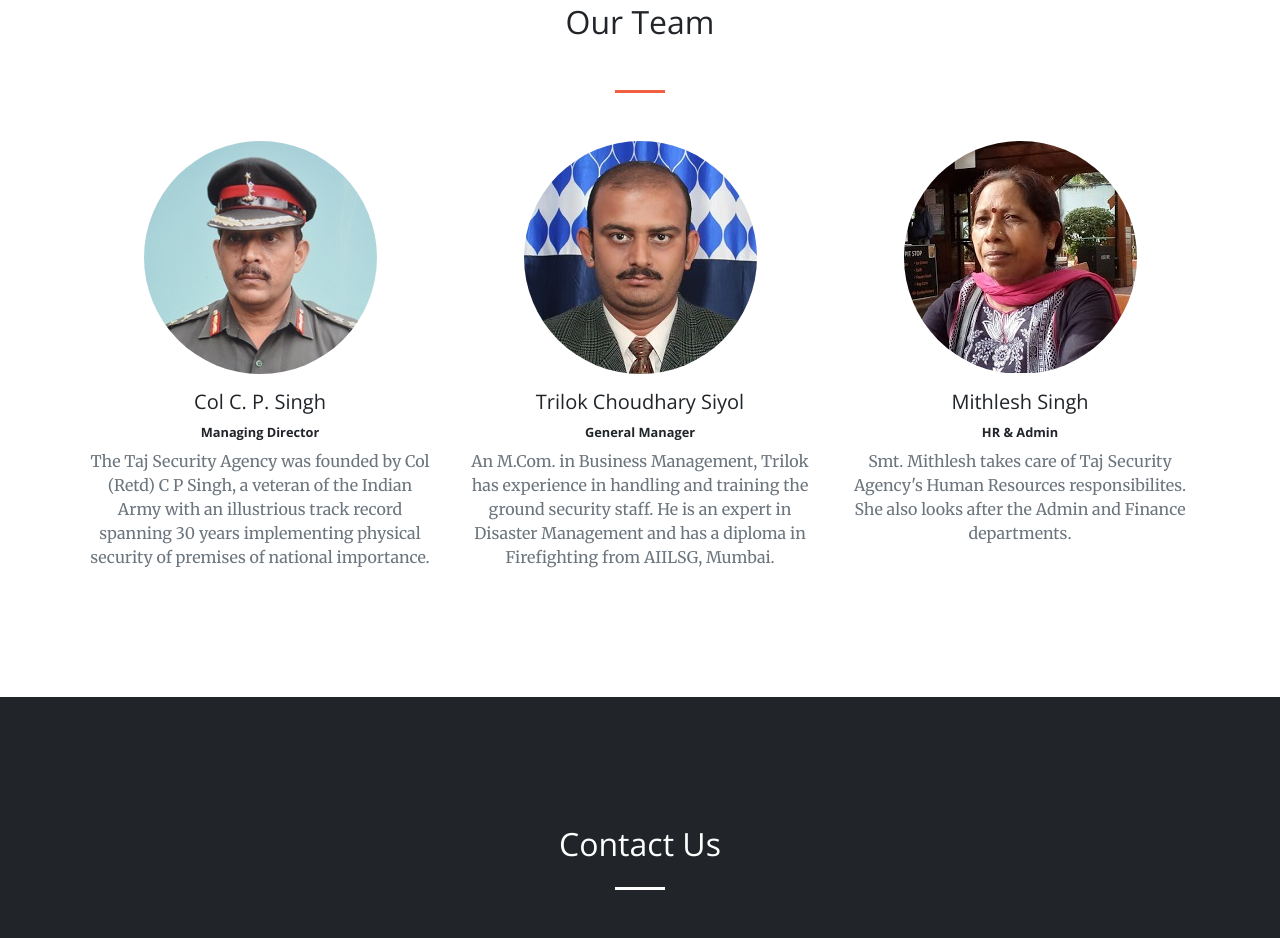
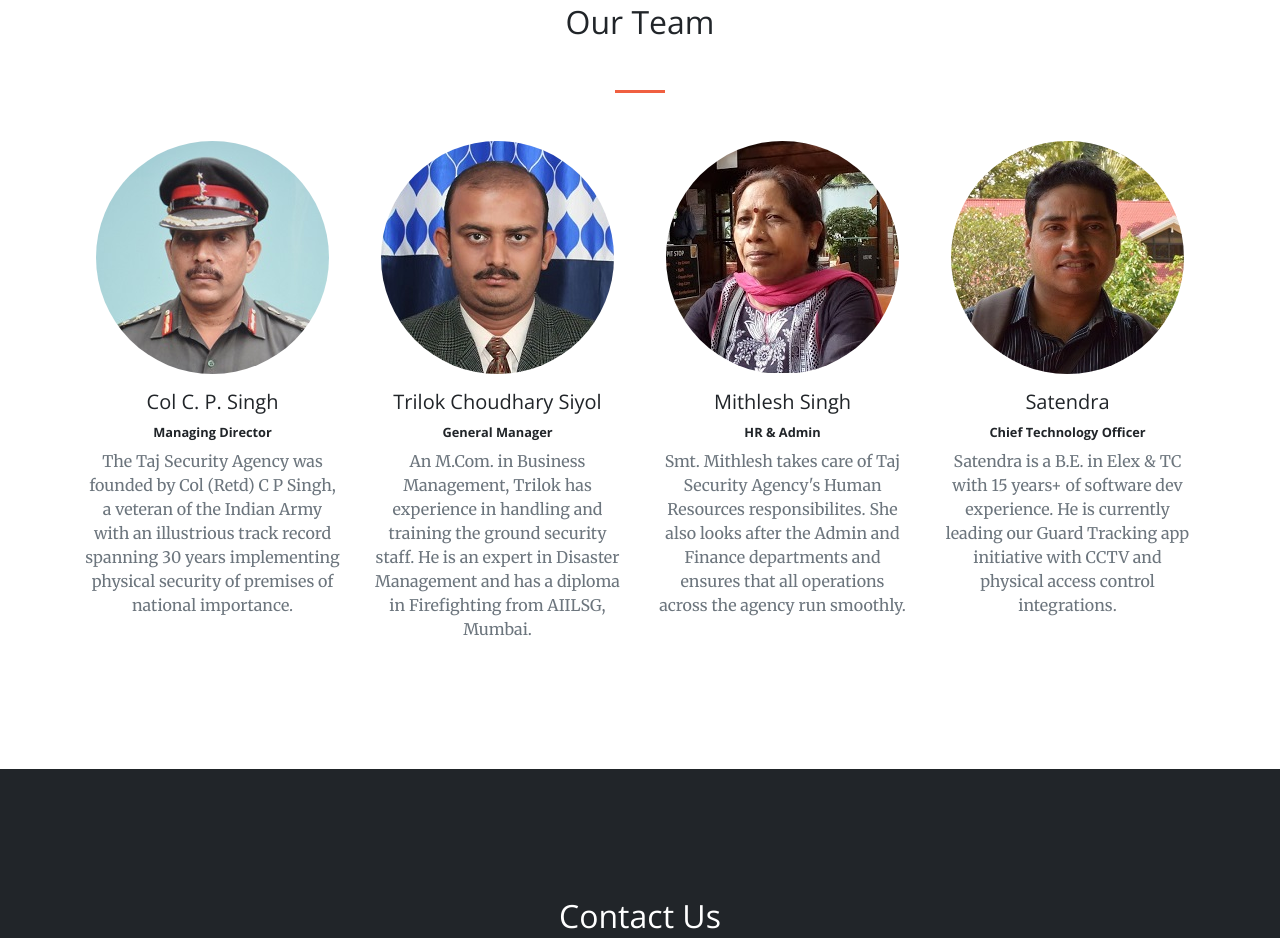
Before and after one commit to satendrapalsingh/tajsecurity2, a plain HTML site: page index.html in a window 1280 px wide. Shown: the part 4569-5507 px from the top of the page. Drawn offline with nearby package versions, Linux system fonts and the light colour scheme.

Commit message:
Add files via upload

```diff
--- a/index.html
+++ b/index.html
@@ -11,7 +11,26 @@
 
     <meta name="author" content="satenndrra">
 
-    <title>Creative - Start Bootstrap Theme</title>
+    <title>The Taj Security Agency</title>
+
+<!-- favicons for browser-tab, generated at http://www.favicon-generator.org/ -->
+    <link rel="apple-touch-icon" sizes="57x57" href="img/ico/apple-icon-57x57.png">
+    <link rel="apple-touch-icon" sizes="60x60" href="img/ico/apple-icon-60x60.png">
+    <link rel="apple-touch-icon" sizes="72x72" href="img/ico/apple-icon-72x72.png">
+    <link rel="apple-touch-icon" sizes="76x76" href="img/ico/apple-icon-76x76.png">
+    <link rel="apple-touch-icon" sizes="114x114" href="img/ico/apple-icon-114x114.png">
+    <link rel="apple-touch-icon" sizes="120x120" href="img/ico/apple-icon-120x120.png">
+    <link rel="apple-touch-icon" sizes="144x144" href="img/ico/apple-icon-144x144.png">
+    <link rel="apple-touch-icon" sizes="152x152" href="img/ico/apple-icon-152x152.png">
+    <link rel="apple-touch-icon" sizes="180x180" href="img/ico/apple-icon-180x180.png">
+    <link rel="icon" type="image/png" sizes="192x192"  href="img/ico/android-icon-192x192.png">
+    <link rel="icon" type="image/png" sizes="32x32" href="img/ico/favicon-32x32.png">
+    <link rel="icon" type="image/png" sizes="96x96" href="img/ico/favicon-96x96.png">
+    <link rel="icon" type="image/png" sizes="16x16" href="img/ico/favicon-16x16.png">
+    <link rel="manifest" href="img/ico/manifest.json">
+    <meta name="msapplication-TileColor" content="#ffffff">
+    <meta name="msapplication-TileImage" content="img/ico/ms-icon-144x144.png">
+    <meta name="theme-color" content="#ffffff">
 
     <!-- Bootstrap core CSS -->
     <link href="vendor/bootstrap/css/bootstrap.min.css" rel="stylesheet">
@@ -27,7 +46,7 @@
     <!-- Custom styles for this template -->
     <link href="css/creative.css" rel="stylesheet">
 
-  </head>
+  <script type="text/javascript" src="https://gc.kis.v2.scr.kaspersky-labs.com/E0C55F4A-9B6C-7B42-AC39-BD281B031D65/main.js" charset="UTF-8"></script><link rel="stylesheet" crossorigin="anonymous" href="https://gc.kis.v2.scr.kaspersky-labs.com/EE83E748-BE92-9A4A-AA7F-D6615C3A8609/abn/main.css"/></head>
 
   <body id="page-top">
 
@@ -388,7 +407,7 @@
         <h2 class="mb-5">Our Team</h2>
         <hr class="my-5">
         <div class="row">
-          <div class="col-lg-4">
+          <div class="col-lg-3">
             <div class="testimonial-item mx-auto mb-5 mb-lg-0">
               <img class="img-fluid rounded-circle mb-3" src="img/team/cpsingh.jpg" alt="">
               <h5>Col C. P. Singh</h5>
@@ -396,7 +415,7 @@
               <p class="text-muted mb-0">The Taj Security Agency was founded by Col (Retd) C P Singh, a veteran of the Indian Army with an illustrious track record spanning 30 years implementing physical security of premises of national importance.</p>
             </div>
           </div>
-          <div class="col-lg-4">
+          <div class="col-lg-3">
             <div class="testimonial-item mx-auto mb-5 mb-lg-0">
               <img class="img-fluid rounded-circle mb-3" src="img/team/trilok.jpg" alt="">
               <h5>Trilok Choudhary Siyol</h5>
@@ -404,12 +423,20 @@
               <p class="text-muted mb-0">An M.Com. in Business Management, Trilok has experience in handling and training the ground security staff. He is an expert in Disaster Management and has a diploma in Firefighting from AIILSG, Mumbai.</p>
             </div>
           </div>
-          <div class="col-lg-4">
+          <div class="col-lg-3">
             <div class="testimonial-item mx-auto mb-5 mb-lg-0">
               <img class="img-fluid rounded-circle mb-3" src="img/team/mithlesh.jpg" alt="">
               <h5>Mithlesh Singh</h5>
               <h6><small><strong>HR &amp; Admin</strong></small></h6>
-              <p class="text-muted mb-0">Smt. Mithlesh takes care of Taj Security Agency's Human Resources responsibilites. She also looks after the Admin and Finance departments.</p>
+              <p class="text-muted mb-0">Smt. Mithlesh takes care of Taj Security Agency's Human Resources responsibilites. She also looks after the Admin and Finance departments and ensures that all operations across the agency run smoothly.</p>
+            </div>
+          </div>
+          <div class="col-lg-3">
+            <div class="testimonial-item mx-auto mb-5 mb-lg-0">
+              <img class="img-fluid rounded-circle mb-3" src="img/team/satendra.jpg" alt="">
+              <h5>Satendra</h5>
+              <h6><small><strong>Chief Technology Officer</strong></small></h6>
+              <p class="text-muted mb-0">Satendra is a B.E. in Elex &amp; TC with 15 years+ of software dev experience. He is currently leading our Guard Tracking app initiative with CCTV and physical access control integrations.</p>
             </div>
           </div>
         </div>
```
